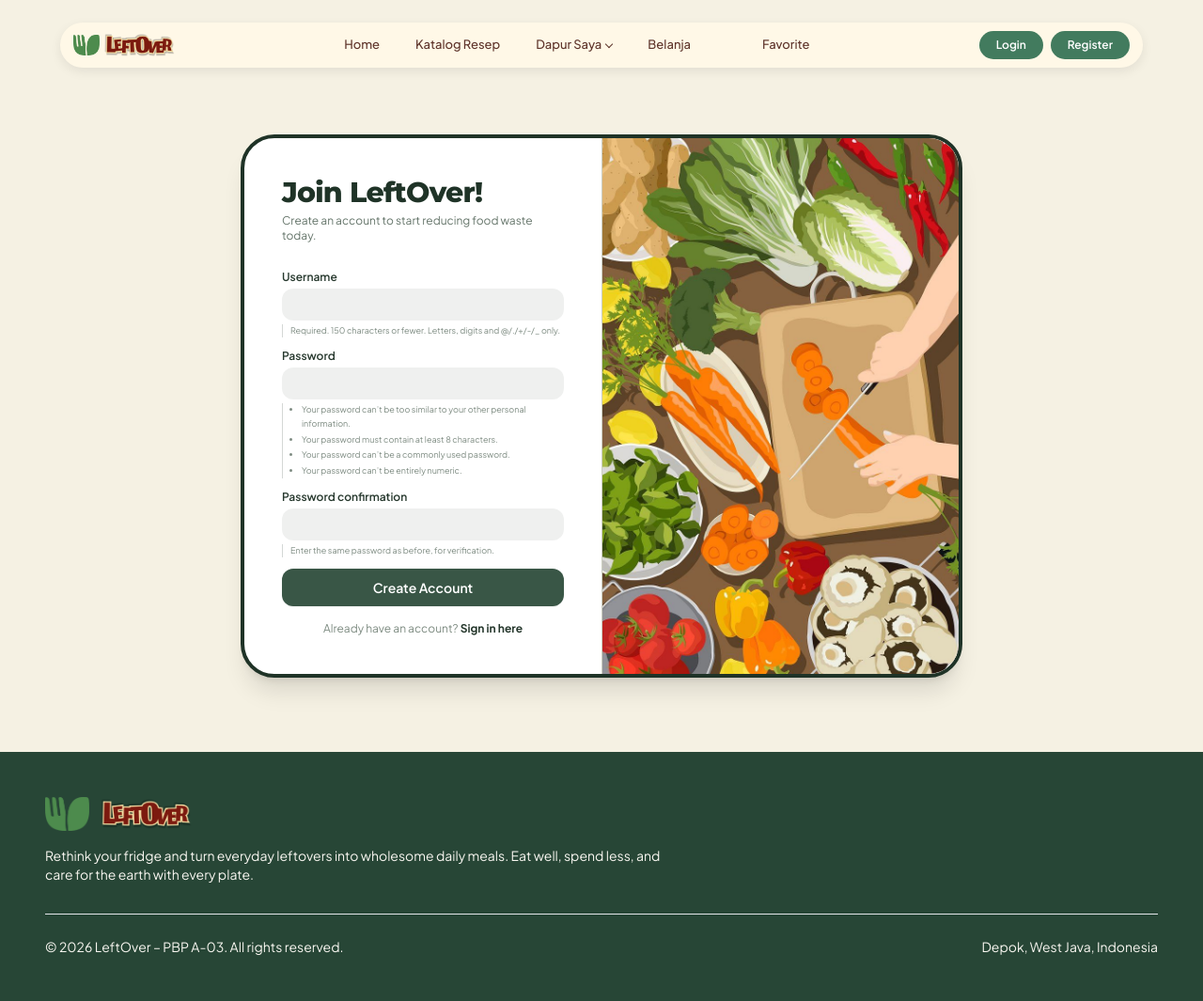
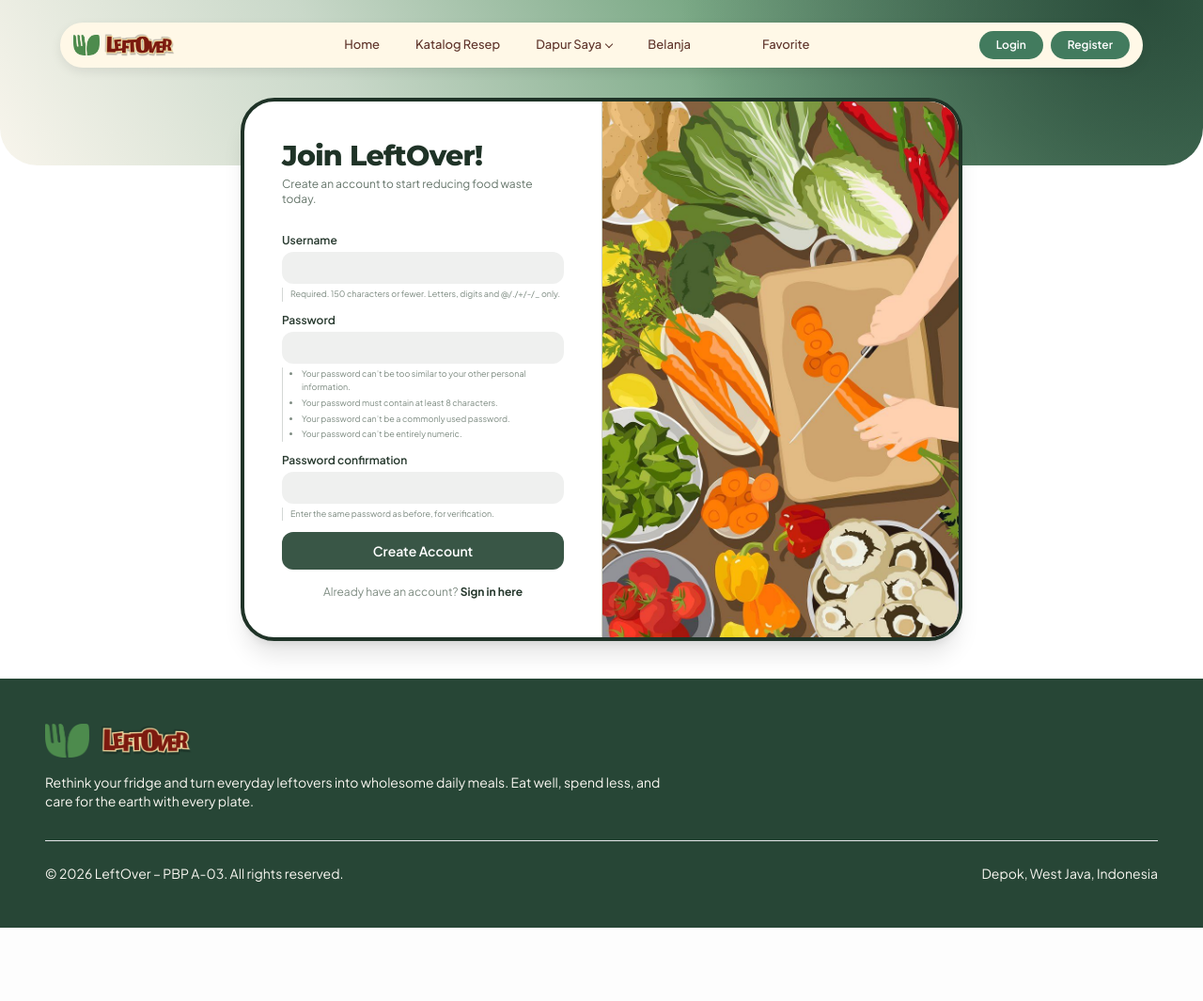
Before and after one commit to PBP-kel-3A/LeftOver, a Django app: page /register/ in a window 1280 px wide. Shown: the whole page at 94% size. After the commit the page ends 987 px from the top, so only its background shows below. Run offline with Django 5.2, Linux system fonts and the light colour scheme; some libraries are stand-ins or nearby versions.

Commit message:
style: standardize auth hero header and background color

```diff
--- a/recipes/templates/recipes/recipe_list.html
+++ b/recipes/templates/recipes/recipe_list.html
@@ -158,7 +158,7 @@
 {% endblock %}
 
 {% block content %}
-<section class="min-h-screen bg-[#F5F1E3] px-6 pb-12 pt-28">
+<section class="min-h-screen bg-[#FFFFFF] px-6 pb-12 pt-28">
     <div class="mx-auto max-w-7xl">
 
         <!-- Header -->
--- a/static/css/pantry.css
+++ b/static/css/pantry.css
@@ -18,7 +18,7 @@
 
     min-height: 100vh;
     padding: 7rem 1.5rem 4rem;
-    background-color: #F5F1E3;
+    background-color: #FFFFFF;
     color: var(--ink);
     font-family: "Plus Jakarta Sans", -apple-system, "Segoe UI", Roboto, Helvetica, Arial, sans-serif;
 }
--- a/static/css/style.css
+++ b/static/css/style.css
@@ -73,9 +73,9 @@
 
 body {
     margin: 0;
-    font-family: -apple-system, "Segoe UI", Roboto, Helvetica, Arial, sans-serif;
+    font-family: "Plus Jakarta Sans", -apple-system, "Segoe UI", Roboto, Helvetica, Arial, sans-serif;
     color: var(--neutral-950);
-    background-color: #F5F1E3;
+    background-color: #FFFFFF;
 }
 
 a {
--- a/templates/base.html
+++ b/templates/base.html
@@ -42,7 +42,7 @@
     {% endblock %}
 </head>
 
-<body class="font-jakarta">
+<body class="font-jakarta bg-white">
 
     {% include "navbar.html" %}
 
--- a/templates/register.html
+++ b/templates/register.html
@@ -5,25 +5,24 @@
 {% block title %}Sign Up - LeftOver{% endblock %}
 
 {% block content %}
-<!-- Add Google Fonts: Montserrat & Plus Jakarta Sans -->
-<link rel="preconnect" href="https://fonts.googleapis.com">
-<link rel="preconnect" href="https://fonts.gstatic.com" crossorigin>
-<link href="https://fonts.googleapis.com/css2?family=Montserrat:wght@700;800&family=Plus+Jakarta+Sans:wght@400;500;600;700&display=swap" rel="stylesheet">
 
 <!-- Wrapper utama : nengahin card pas di tengah layar -->
-<div class="min-h-screen bg-[#F5F1E3] flex items-center justify-center px-4 py-6 font-['Plus_Jakarta_Sans']">
+<div class="relative min-h-[calc(100vh-80px)] bg-white flex items-center justify-center px-4 py-20 font-jakarta overflow-hidden">
+
+    <!-- blok gradasi hijau di belakang navbar -->
+    <div class="absolute top-0 left-0 right-0 h-44 rounded-b-[2.5rem] bg-[radial-gradient(circle_at_95%_0%,_rgba(38,71,54,0.9),_transparent_40%),linear-gradient(60deg,#F8F5EC_0%,#C9D8C9_30%,#7BA986_60%,#4D7D62_100%)] pointer-events-none"></div>
 
     <!-- Split card: pas di layar laptop langsung kebuka 2 kolom (md:grid) -->
-    <div class="max-w-3xl mt-6 -mb-10 w-full bg-white rounded-3xl md:rounded-[36px] shadow-xl overflow-hidden flex flex-col md:grid md:grid-cols-2 border-4 border-[#1F3327]">
+    <div class="relative z-10 max-w-3xl mt-6 -mb-10 w-full bg-white rounded-3xl md:rounded-[36px] shadow-xl overflow-hidden flex flex-col md:grid md:grid-cols-2 border-4 border-[#1F3327]">
 
         <!-- Sisi kiri: ini bagian input form sama tombol action login nya-->
         <div class="p-6 sm:p-8 md:p-10 flex flex-col justify-center order-1">
 
             <div class="text-left mb-4">
-                <h1 class="text-2xl sm:text-3xl font-extrabold text-[#1F3327] tracking-tight font-['Montserrat']">
+                <h1 class="text-2xl sm:text-3xl font-extrabold text-[#1F3327] tracking-tight font-montserrat">
                     Join LeftOver!
                 </h1>
-                <p class="text-xs text-[#65756A] mt-1 font-['Plus_Jakarta_Sans']">
+                <p class="text-xs text-[#65756A] mt-1 font-jakarta">
                     Create an account to start reducing food waste today.
                 </p>
             </div>
@@ -68,7 +67,7 @@
                 {% endfor %}
 
                 <!-- Tombol submit register -->
-                <button type="submit" class="w-full mt-3 py-2.5 px-4 rounded-xl bg-[#395646] hover:bg-[#284133] active:scale-[0.99] text-white font-semibold text-xs sm:text-sm transition shadow-sm font-['Plus_Jakarta_Sans']">
+                <button type="submit" class="w-full mt-3 py-2.5 px-4 rounded-xl bg-[#395646] hover:bg-[#284133] active:scale-[0.99] text-white font-semibold text-xs sm:text-sm transition shadow-sm font-jakarta">
                     Create Account
                 </button>
             </form>
```
Also changed, not shown: templates/login.html (+8 -9 lines).
